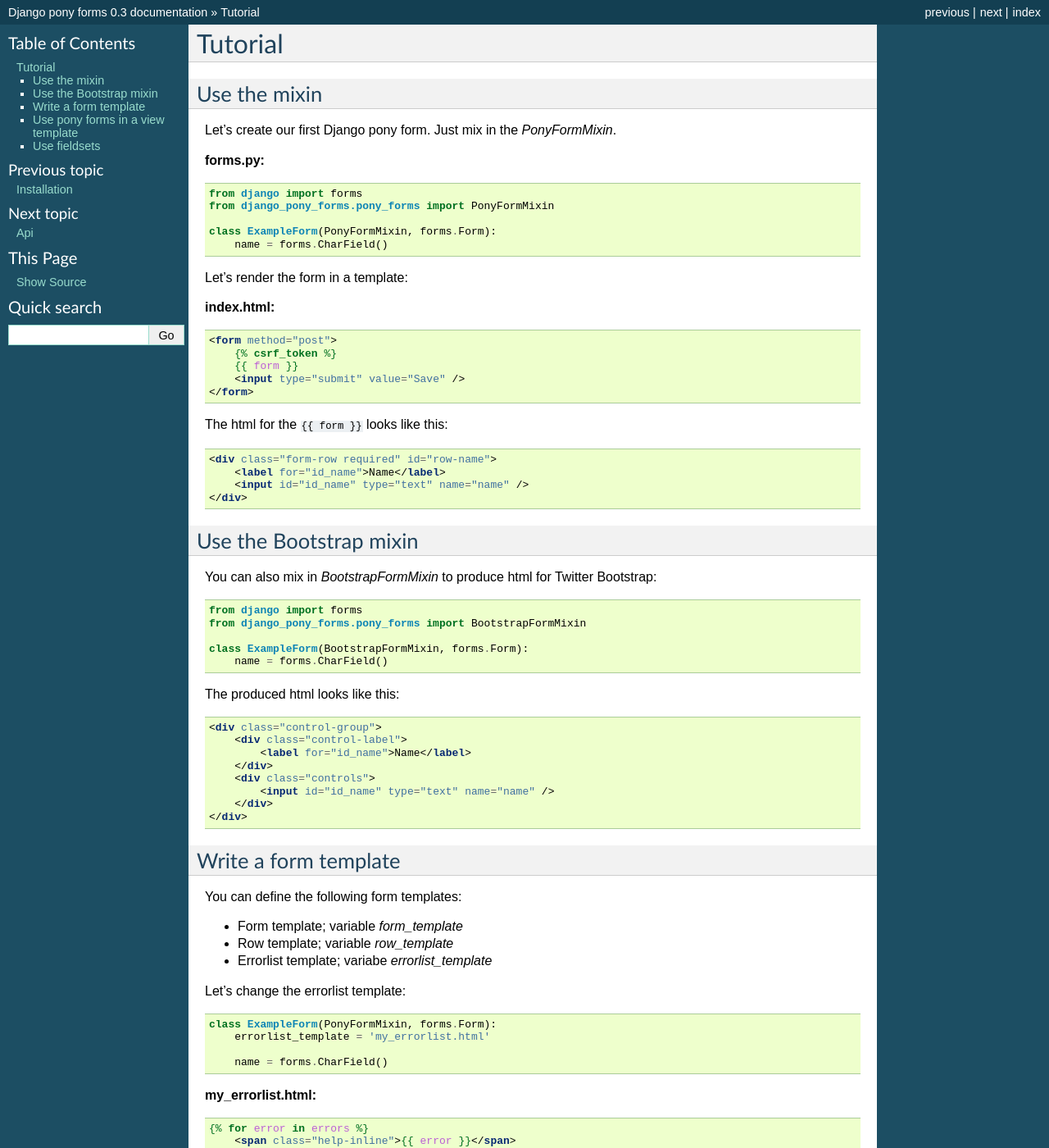
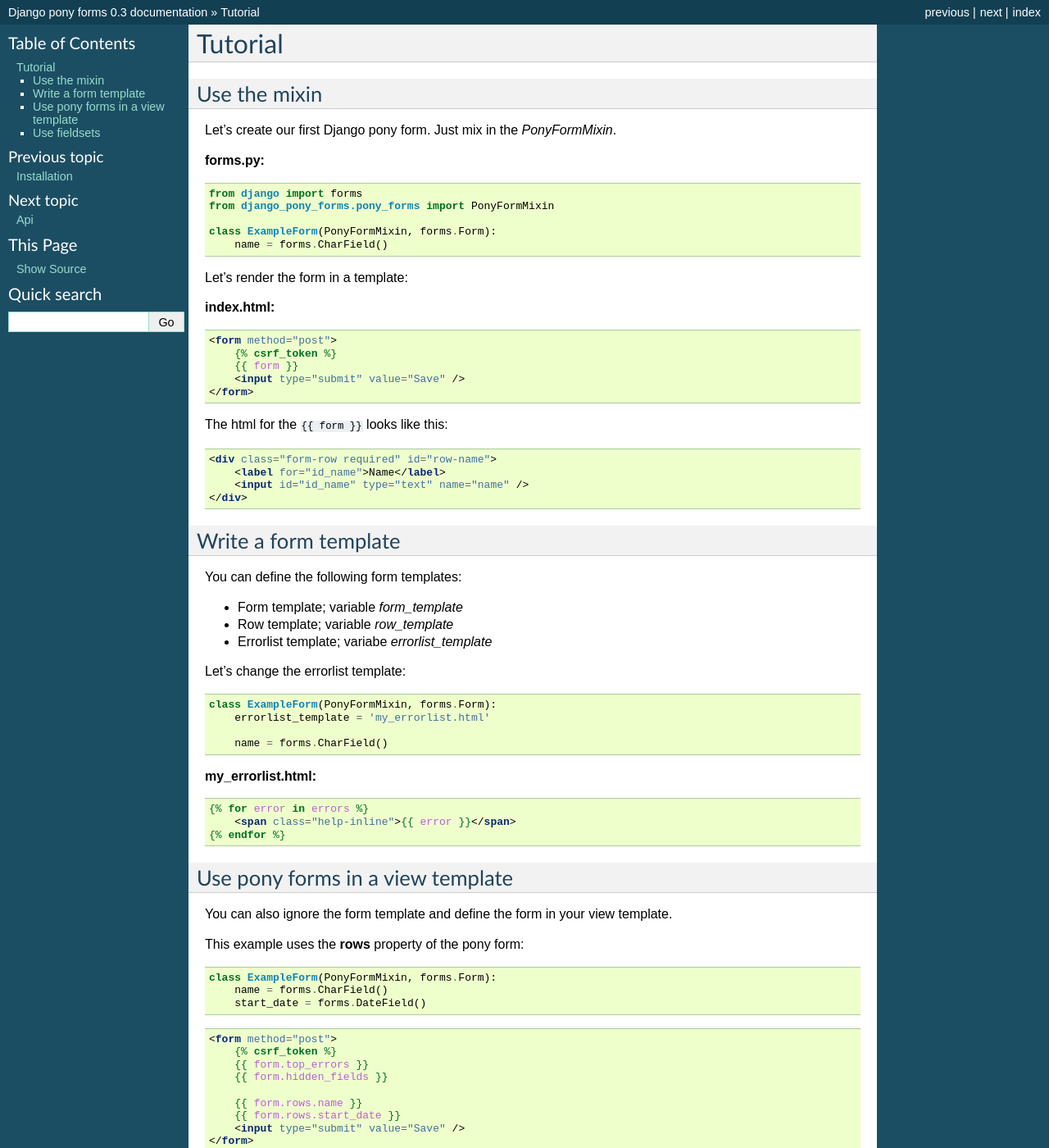
Before and after one commit to mbraak/django_pony_forms, a Sphinx documentation site: the page built from docs/source/tutorial.rst, in a window 1280 px wide and 1400 px high. Shown: the whole window at 82% size. Built offline with Sphinx 7.4.7, drawn with Linux system fonts in a browser that asks for light colours.

Commit message:
Removed bootstrap support

```diff
--- a/docs/source/index.rst
+++ b/docs/source/index.rst
@@ -1,7 +1,5 @@
 .. Django pony forms documentation master file, created by
    sphinx-quickstart on Mon May 14 07:53:21 2012.
-   You can adapt this file completely to your liking, but it should at least
-   contain the root `toctree` directive.
 
 =================
 Django pony forms
@@ -16,7 +14,7 @@
 ========================================
 
 **Better form html by default**
-  Just add *PonyFormMixin* to your form class. You can also mixin *BootstrapFormMixin* to produce html for Twitter Bootstrap.
+  Just add *PonyFormMixin* to your form class.
 
 **Form templates**
   *Django pony forms* allows you to write form templates. You can write a template for all your forms, or a specific template for one particular form.
--- a/docs/source/installation.rst
+++ b/docs/source/installation.rst
@@ -20,4 +20,4 @@
 Requirements
 ============
 
-The package is tested with Django 1.3.7, 1.4.5 and django 1.5.
+The package is tested with Django 1.3 - 1.6beta.
--- a/docs/source/tutorial.rst
+++ b/docs/source/tutorial.rst
@@ -35,30 +35,6 @@
     <div class="form-row required" id="row-name">
         <label for="id_name">Name</label>
         <input id="id_name" type="text" name="name" />
-    </div>
-
-Use the Bootstrap mixin
--------------------------
-
-You can also mix in *BootstrapFormMixin* to produce html for Twitter Bootstrap::
-
-    from django import forms
-    from django_pony_forms.pony_forms import BootstrapFormMixin
-
-    class ExampleForm(BootstrapFormMixin, forms.Form):
-        name = forms.CharField()
-
-The produced html looks like this:
-
-.. code-block:: html
-
-    <div class="control-group">
-        <div class="control-label">
-            <label for="id_name">Name</label>
-        </div>
-        <div class="controls">
-            <input id="id_name" type="text" name="name" />
-        </div>
     </div>
 
 Write a form template
```
Also changed, not shown: 3 other files.
